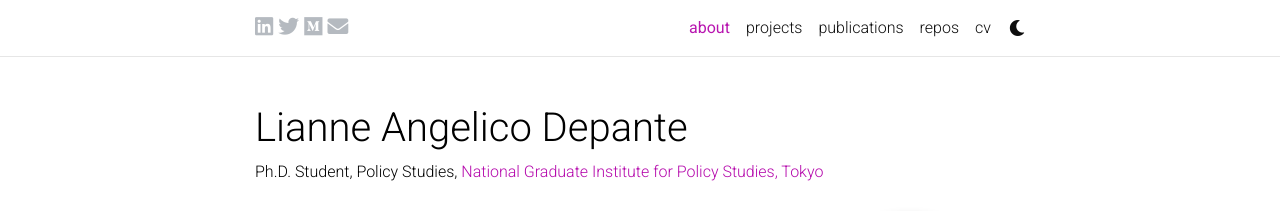
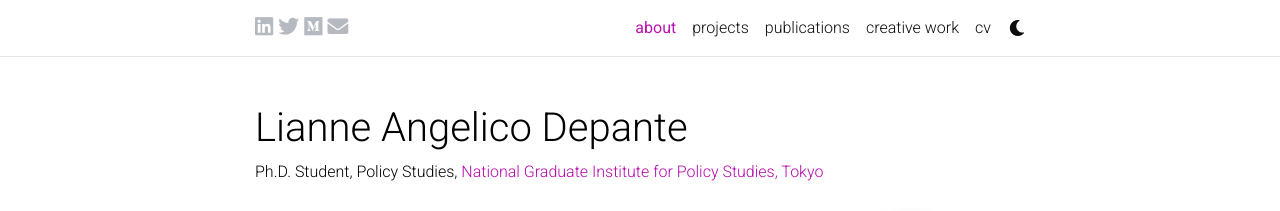
Before and after one commit to liannedepante/liannedepante.github.io, a Jekyll site: the page built from _pages/about.md, in a window 1280 px wide. Shown: the top 211 px of the page. Built offline with Jekyll 4.4.1, drawn with Linux system fonts in a browser that asks for light colours; full-size pictures stand in for the smaller copies a plugin makes; comment, search, counter and statistics services are not loaded; a style sheet for code colours, icons or effects is not loaded.

Commit message:
Update repositories.md

```diff
--- a/_pages/repositories.md
+++ b/_pages/repositories.md
@@ -1,7 +1,7 @@
 ---
 layout: page
 permalink: /repos/
-title: repos
+title: creative work
 description: selected
 nav: true
 nav_order: 3
```
